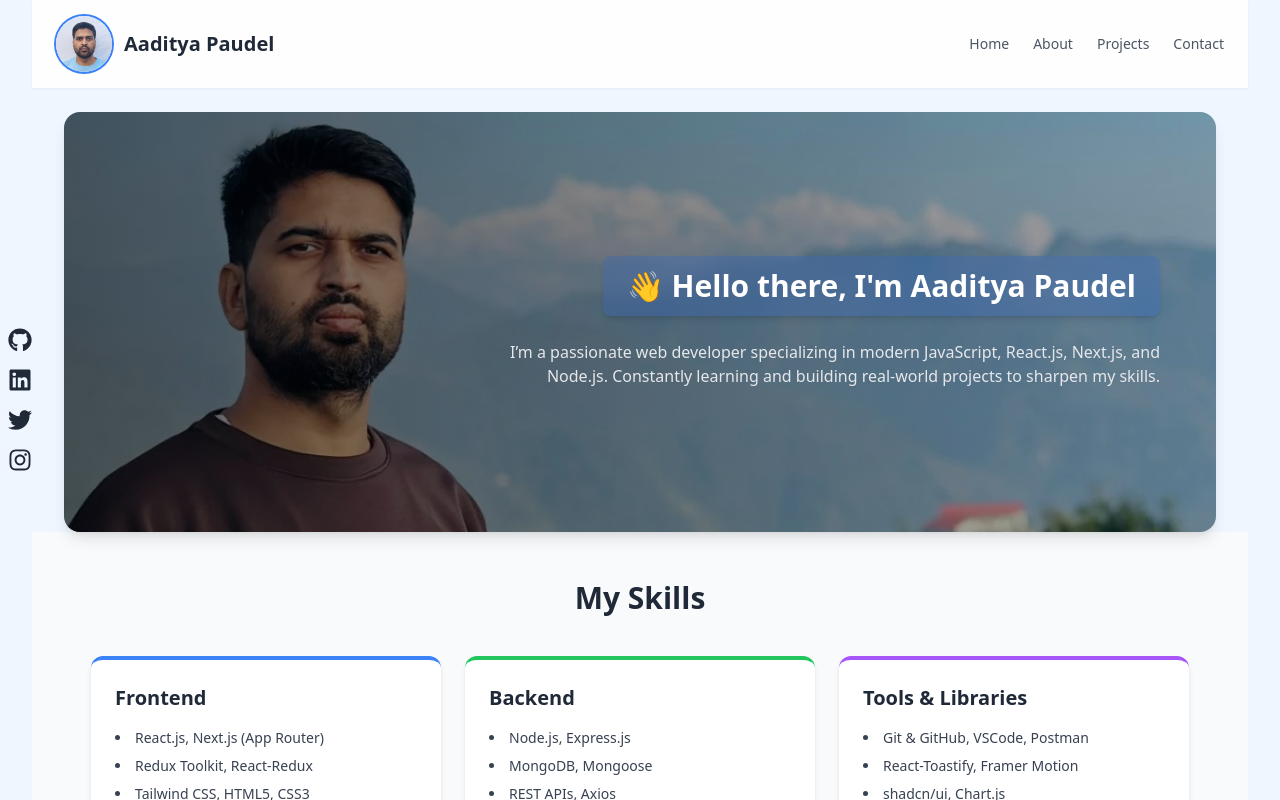
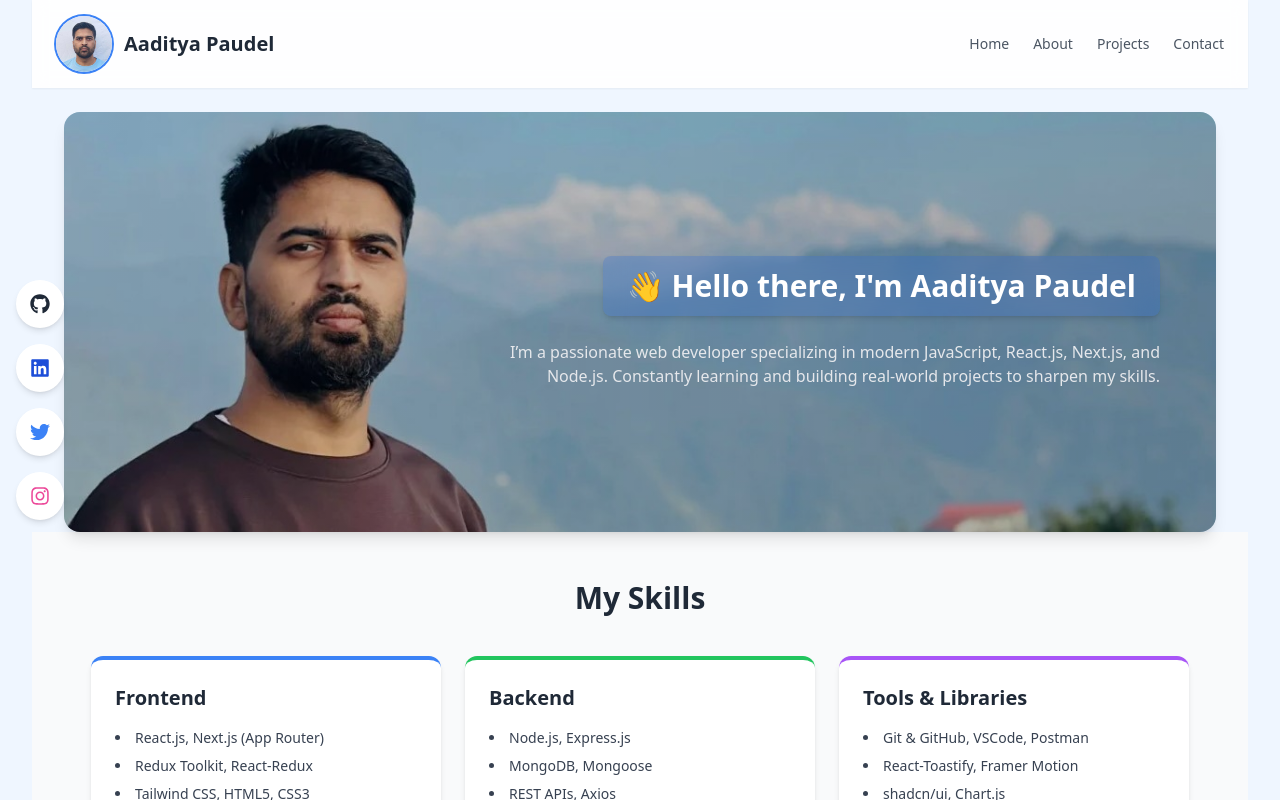
Before and after one commit to adityaspaudel/portfolio, a Next.js app in the folder client/: page / in a window 1280 px wide. Shown: the top 800 px of the page. Built offline with nearby package versions, Linux system fonts and the light colour scheme; no server answers.

Commit message:
css update in scocial icons button link

```diff
--- a/client/src/app/home/page.js
+++ b/client/src/app/home/page.js
@@ -118,7 +118,7 @@ export default function WelcomeHome() {
 					/>
 
 					{/* Overlay */}
-					<div className="absolute inset-0 bg-gradient-to-r from-black/60 to-black/30" />
+					<div className="absolute inset-0 bg-gradient-to-r from-black/20 to-black/30" />
 
 					{/* Content */}
 					<div
@@ -140,20 +140,51 @@ export default function WelcomeHome() {
 
 			{/* Social Icons */}
 			<div
-				className="fixed top-1/2 left-2 -translate-y-1/2 flex flex-col gap-4 text-2xl"
+				className="fixed top-1/2 left-4 -translate-y-1/2 flex flex-col gap-4 z-50"
 				id="contacts"
 			>
-				<a href="https://github.com/adityaspaudel" target="_blank">
-					<FaGithub className="hover:text-blue-600" />
+				{/* GitHub */}
+				<a
+					href="https://github.com/adityaspaudel"
+					target="_blank"
+					rel="noopener noreferrer"
+					className="flex items-center justify-center w-12 h-12 rounded-full bg-white shadow-md hover:bg-gray-100 hover:scale-110 transition-transform duration-300 focus:outline-none focus:ring-2 focus:ring-blue-500"
+					aria-label="GitHub"
+				>
+					<FaGithub className="text-gray-800 text-xl" />
 				</a>
-				<a href="https://www.linkedin.com/in/adityaspaudel/" target="_blank">
-					<FaLinkedin className="hover:text-blue-600" />
+
+				{/* LinkedIn */}
+				<a
+					href="https://www.linkedin.com/in/adityaspaudel/"
+					target="_blank"
+					rel="noopener noreferrer"
+					className="flex items-center justify-center w-12 h-12 rounded-full bg-white shadow-md hover:bg-blue-50 hover:scale-110 transition-transform duration-300 focus:outline-none focus:ring-2 focus:ring-blue-500"
+					aria-label="LinkedIn"
+				>
+					<FaLinkedin className="text-blue-700 text-xl" />
 				</a>
-				<a href="https://x.com/adityaspaudel" target="_blank">
-					<FaTwitter className="hover:text-blue-600" />
+
+				{/* X / Twitter */}
+				<a
+					href="https://x.com/adityaspaudel"
+					target="_blank"
+					rel="noopener noreferrer"
+					className="flex items-center justify-center w-12 h-12 rounded-full bg-white shadow-md hover:bg-blue-50 hover:scale-110 transition-transform duration-300 focus:outline-none focus:ring-2 focus:ring-blue-500"
+					aria-label="X / Twitter"
+				>
+					<FaTwitter className="text-blue-500 text-xl" />
 				</a>
-				<a href="https://www.instagram.com/adityas.paudel/" target="_blank">
-					<FaInstagram className="hover:text-blue-600" />
+
+				{/* Instagram */}
+				<a
+					href="https://www.instagram.com/adities.paudel/"
+					target="_blank"
+					rel="noopener noreferrer"
+					className="flex items-center justify-center w-12 h-12 rounded-full bg-white shadow-md hover:bg-pink-50 hover:scale-110 transition-transform duration-300 focus:outline-none focus:ring-2 focus:ring-pink-500"
+					aria-label="Instagram"
+				>
+					<FaInstagram className="text-pink-500 text-xl" />
 				</a>
 			</div>
 
```
